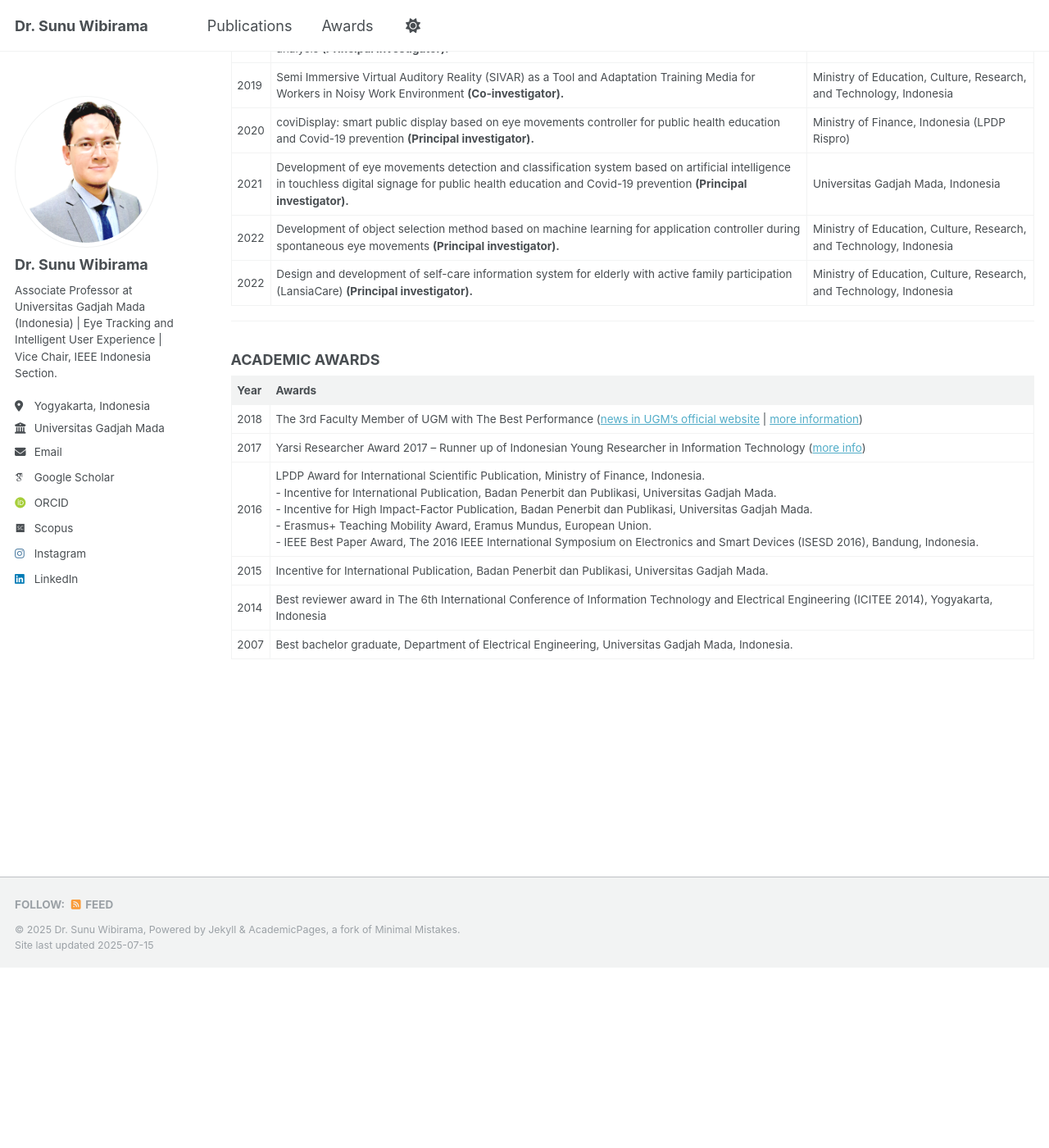
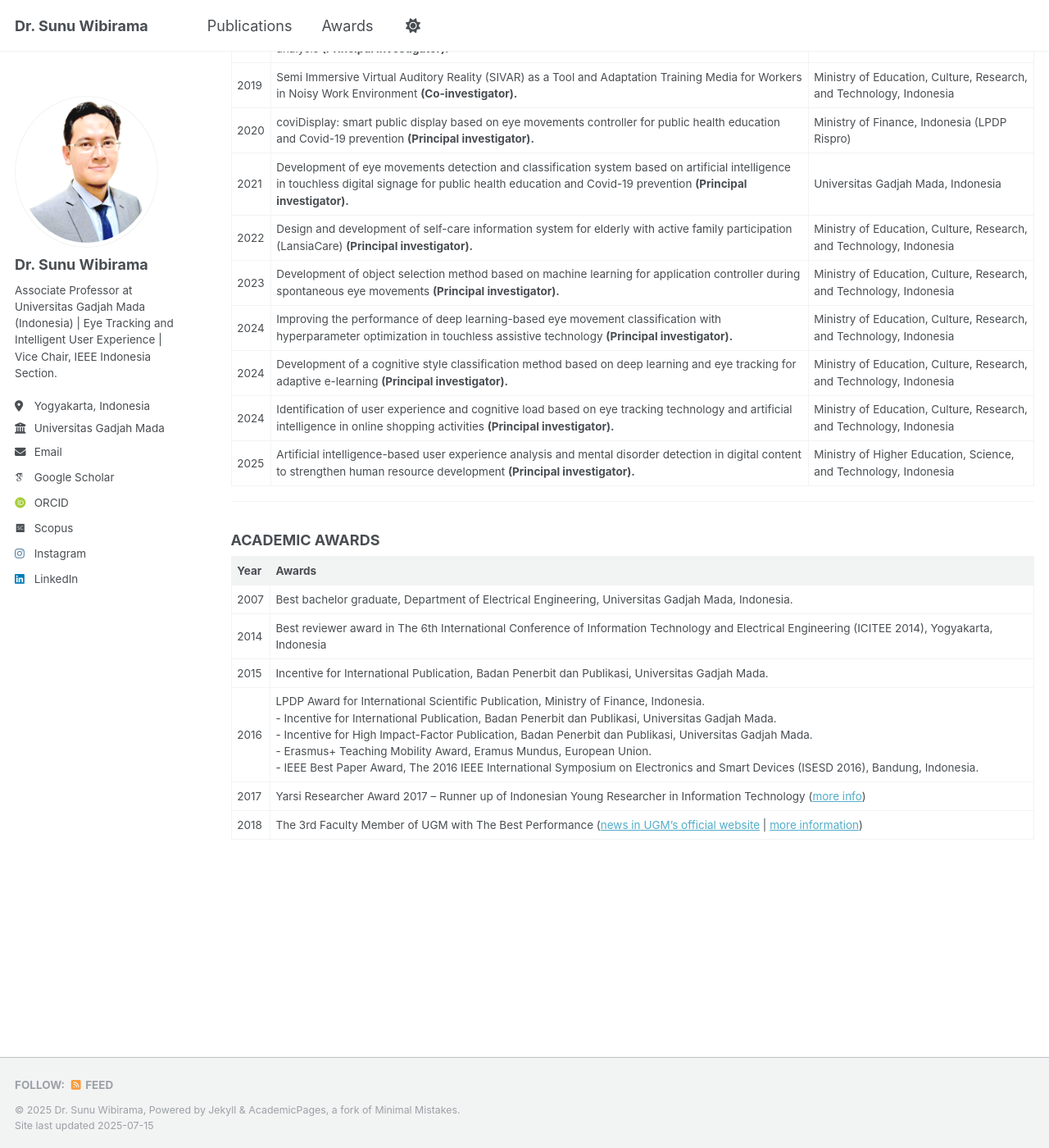
Before and after one commit to wibirama/wibirama.github.io, a Jekyll site: the page built from _pages/awards.md, in a window 1280 px wide and 1400 px high, scrolled down 757 px. Shown: the whole window at 82% size. Built offline with Jekyll 4.4.1, drawn with Linux system fonts in a browser that asks for light colours; some web fonts are replaced; a script that is not in the unit is left out; before the commit the page ends 1937 px from its top, so only the background shows below that; some of the changed text lies outside the part shown.

Commit message:
Update awards.md

```diff
--- a/_pages/awards.md
+++ b/_pages/awards.md
@@ -7,7 +7,7 @@ redirect_from:
   - /resume
 ---
 
-### **ACQUIRED RESEARCH GRANTS (2015-2022)**
+### **ACQUIRED RESEARCH GRANTS (2015-2025)**
 
 | **Year** | **Research Title** | **Sources of Funding** |
 |----------|--------------------|-------------------------|
@@ -25,8 +25,13 @@ redirect_from:
 | 2019 | Semi Immersive Virtual Auditory Reality (SIVAR) as a Tool and Adaptation Training Media for Workers in Noisy Work Environment **(Co-investigator).** | Ministry of Education, Culture, Research, and Technology, Indonesia |
 | 2020 | coviDisplay: smart public display based on eye movements controller for public health education and Covid-19 prevention **(Principal investigator).** | Ministry of Finance, Indonesia (LPDP Rispro) |
 | 2021 | Development of eye movements detection and classification system based on artificial intelligence in touchless digital signage for public health education and Covid-19 prevention **(Principal investigator).** | Universitas Gadjah Mada, Indonesia |
-| 2022 | Development of object selection method based on machine learning for application controller during spontaneous eye movements **(Principal investigator).** | Ministry of Education, Culture, Research, and Technology, Indonesia |
 | 2022 | Design and development of self-care information system for elderly with active family participation (LansiaCare) **(Principal investigator).** | Ministry of Education, Culture, Research, and Technology, Indonesia |
+| 2023 | Development of object selection method based on machine learning for application controller during spontaneous eye movements **(Principal investigator).** | Ministry of Education, Culture, Research, and Technology, Indonesia |
+| 2024 | Improving the performance of deep learning-based eye movement classification with hyperparameter optimization in touchless assistive technology **(Principal investigator).** | Ministry of Education, Culture, Research, and Technology, Indonesia |
+| 2024 | Development of a cognitive style classification method based on deep learning and eye tracking for adaptive e-learning **(Principal investigator).** | Ministry of Education, Culture, Research, and Technology, Indonesia |
+| 2024 | Identification of user experience and cognitive load based on eye tracking technology and artificial intelligence in online shopping activities **(Principal investigator).** | Ministry of Education, Culture, Research, and Technology, Indonesia |
+| 2025 | Artificial intelligence-based user experience analysis and mental disorder detection in digital content to strengthen human resource development **(Principal investigator).** | Ministry of Higher Education, Science, and Technology, Indonesia |
+
 
 ---
 
@@ -34,9 +39,9 @@ redirect_from:
 
 | **Year** | **Awards** |
 |----------|------------|
+| 2007 | Best bachelor graduate, Department of Electrical Engineering, Universitas Gadjah Mada, Indonesia. |
+| 2014 | Best reviewer award in The 6th International Conference of Information Technology and Electrical Engineering (ICITEE 2014), Yogyakarta, Indonesia |
+| 2015 | Incentive for International Publication, Badan Penerbit dan Publikasi, Universitas Gadjah Mada. |
+| 2016 | LPDP Award for International Scientific Publication, Ministry of Finance, Indonesia.<br> - Incentive for International Publication, Badan Penerbit dan Publikasi, Universitas Gadjah Mada.<br> - Incentive for High Impact-Factor Publication, Badan Penerbit dan Publikasi, Universitas Gadjah Mada.<br> - Erasmus+ Teaching Mobility Award, Eramus Mundus, European Union.<br> - IEEE Best Paper Award, The 2016 IEEE International Symposium on Electronics and Smart Devices (ISESD 2016), Bandung, Indonesia. |
+| 2017 | Yarsi Researcher Award 2017 – Runner up of Indonesian Young Researcher in Information Technology ([more info](http://sunu.staff.ugm.ac.id/2017/05/08/8-may-2017-dr-sunu-wibirama-has-been-awarded-yra2017/)) |
 | 2018 | The 3rd Faculty Member of UGM with The Best Performance ([news in UGM’s official website](https://ugm.ac.id/id/berita/17402-120.penghargaan.untuk.insan.berprestasi.ugm.2018) \| [more information](http://sunu.staff.ugm.ac.id/2018/11/20/20-november-2018-dr-sunu-wibirama-has-been-awarded-faculty-member-with-the-best-performance/)) |
-| 2017 | Yarsi Researcher Award 2017 – Runner up of Indonesian Young Researcher in Information Technology ([more info](http://sunu.staff.ugm.ac.id/2017/05/08/8-may-2017-dr-sunu-wibirama-has-been-awarded-yra2017/)) |
-| 2016 | LPDP Award for International Scientific Publication, Ministry of Finance, Indonesia.<br> - Incentive for International Publication, Badan Penerbit dan Publikasi, Universitas Gadjah Mada.<br> - Incentive for High Impact-Factor Publication, Badan Penerbit dan Publikasi, Universitas Gadjah Mada.<br> - Erasmus+ Teaching Mobility Award, Eramus Mundus, European Union.<br> - IEEE Best Paper Award, The 2016 IEEE International Symposium on Electronics and Smart Devices (ISESD 2016), Bandung, Indonesia. |
-| 2015 | Incentive for International Publication, Badan Penerbit dan Publikasi, Universitas Gadjah Mada. |
-| 2014 | Best reviewer award in The 6th International Conference of Information Technology and Electrical Engineering (ICITEE 2014), Yogyakarta, Indonesia |
-| 2007 | Best bachelor graduate, Department of Electrical Engineering, Universitas Gadjah Mada, Indonesia. |
```
